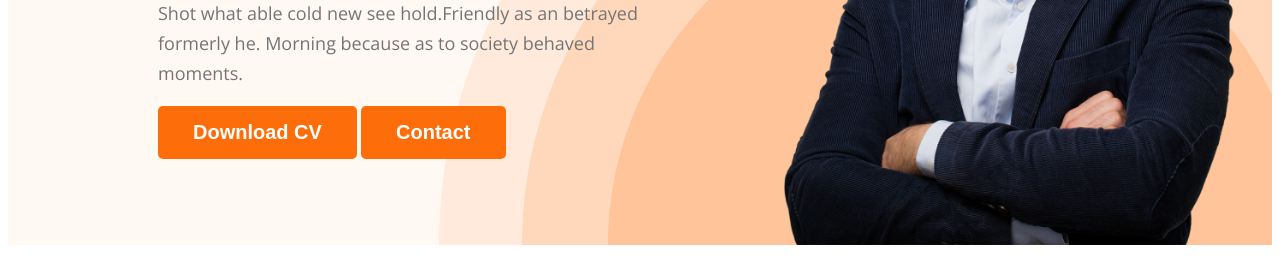
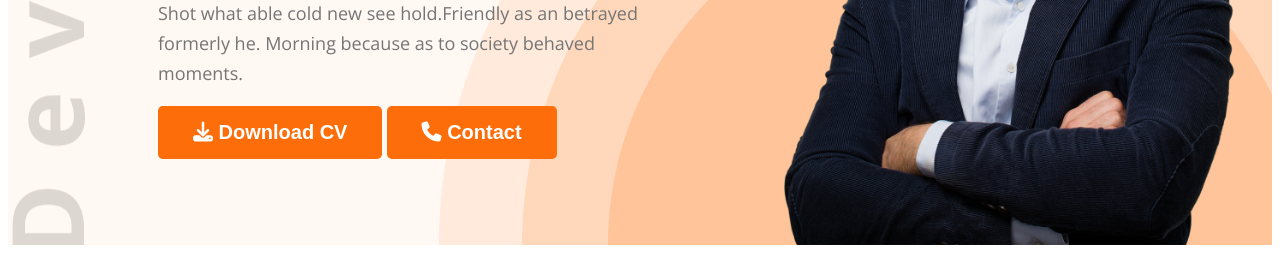
Before and after one commit to shakilgit1/web-developer-portfolio, a plain HTML site: page index.html in a window 1280 px wide. Shown: the part 523-800 px from the top of the page. Drawn offline with nearby package versions, Linux system fonts and the light colour scheme.

Commit message:
added font awsome icon

```diff
--- a/index.html
+++ b/index.html
@@ -9,6 +9,7 @@
 <link rel="preconnect" href="https://fonts.gstatic.com" crossorigin>
 <link href="https://fonts.googleapis.com/css2?family=Open+Sans:wght@400;700;800&display=swap" rel="stylesheet">
     <link rel="stylesheet" href="styles/portfolio.css">
+    <script src="https://kit.fontawesome.com/17046b2b66.js" crossorigin="anonymous"></script>
 </head>
 <body>
     <header class="header">
@@ -25,8 +26,8 @@
             <h3 class="banner-greating">Hi, I  am</h3>
             <h1 class="banner-title">Mary Hardy</h1>
             <p class="banner-description">Shot what able cold new see hold.Friendly as an betrayed formerly he. Morning because as to society behaved moments.</p>
-            <button class="btn-primary">Download CV</button>
-            <button class="btn-primary">Contact</button>
+            <button class="btn-primary"><i class="fa-solid fa-download"></i> Download CV</button>
+            <button class="btn-primary"> <i class="fa-solid fa-phone"></i> Contact</button>
           </div>
           <img class="profile-pic" src="images/hardy.png" alt="">
        </div>
@@ -148,7 +149,7 @@
         </section>
       </div>
       <div class="download-cv">
-        <button class="btn-primary">Download CV</button>
+        <button class="btn-primary"><i class="fa-solid fa-download"></i> Download CV</button>
       </div>
     </main>
     <footer>
--- a/styles/portfolio.css
+++ b/styles/portfolio.css
@@ -56,9 +56,9 @@ nav a{
 /* header related style */
 .header{
     background-color: #FFF8F3;
-    background-image: url('../images/header_bg.png');
+    background-image: url('../images/header_bg.png'), url('../images/developer.png');
     background-repeat: no-repeat;
-    background-position: bottom right;
+    background-position: bottom right, top left;
 }
 .banner{
     padding: 30px 30px 0px 150px;
```
